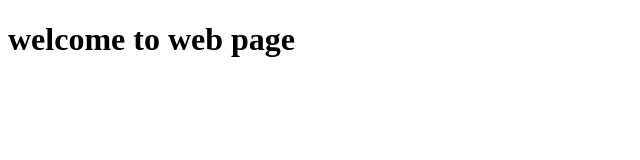
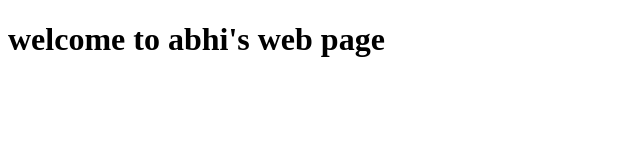
Before and after one commit to User000094/chatbox, a plain HTML site: page index.html in a window 1280 px wide. Shown: the whole page, without its empty margins (0-640 px from the left). Drawn offline with Linux system fonts and the light colour scheme.

Commit message:
Update index.html
Yes

```diff
--- a/index.html
+++ b/index.html
@@ -7,6 +7,6 @@
     <link  href="save.png" type="icon">
 </head>
 <body>
-      <h1>welcome to web page </h1>
+      <h1>welcome to  abhi's web page </h1>
 </body>
 </html>
```
